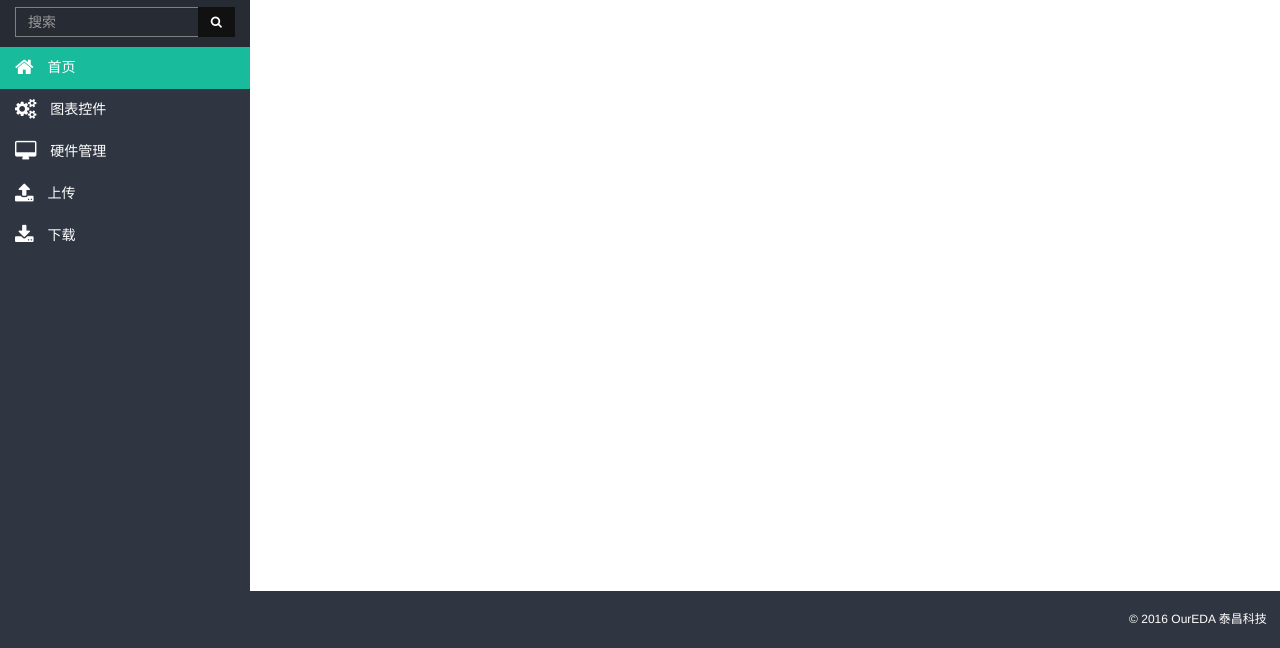
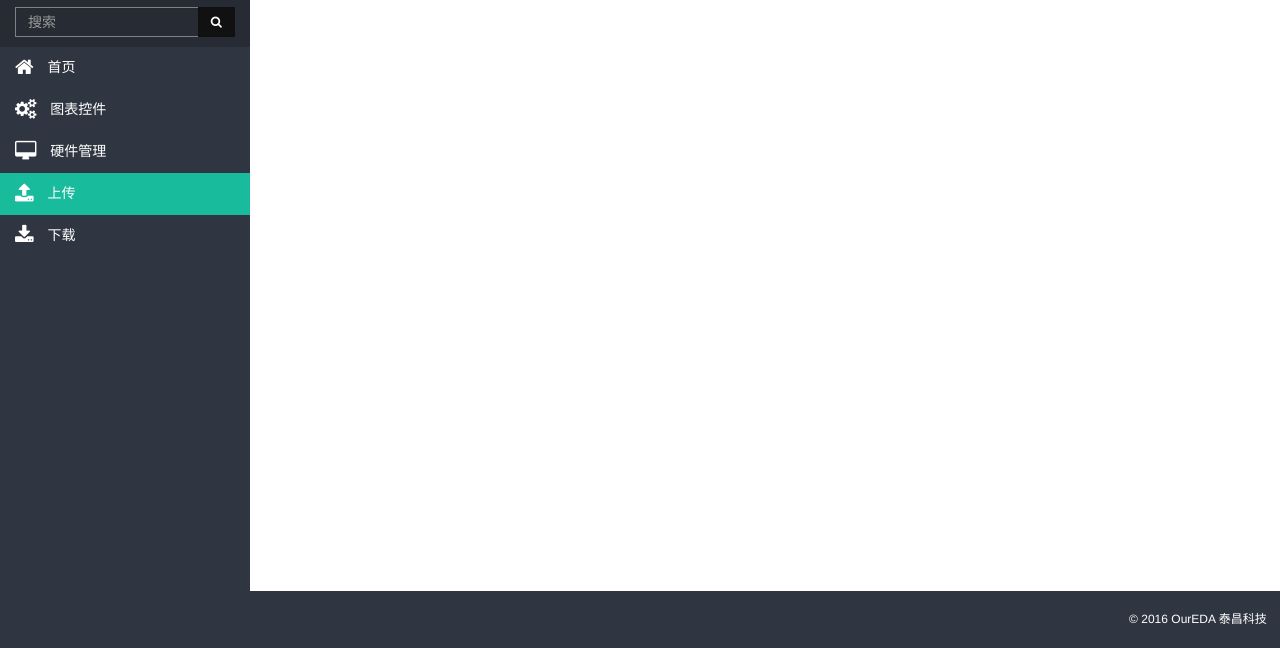
Before and after one commit to mrbian/Web-Template-Def, a website: page index.html in a window 1280 px wide. Shown: the part 152-800 px from the top of the page. Drawn offline with nearby package versions, Linux system fonts and the light colour scheme.

Commit message:
添加侧边栏高亮

```diff
--- a/index.html
+++ b/index.html
@@ -70,7 +70,7 @@
                     </span>
                 </div>
             </li>
-            <li class="active">
+            <li class="">
                 <a href="#">
                     <i class="fa fa-home"></i>
                      <span class="info">首页</span>
@@ -112,4 +112,6 @@
 </body>
 <script src="bower_components/jquery/dist/jquery.min.js"></script>
 <script src="bower_components/bootstrap/dist/js/bootstrap.min.js"></script>
+<script type="text/plain" id="num">3</script>
+<script src="js/index.js"></script>
 </html>
--- a/js/index.js
+++ b/js/index.js
@@ -1,3 +1,14 @@
 /**
  * Created by bian on 2016/4/25.
  */
+(function(){
+    var sidebar_num = $("#num").html();
+    var sidebar = $("#menu ul li");
+    sidebar = sidebar.splice(2,sidebar.length - 2);
+    for(var idx in sidebar){
+        if(idx === sidebar_num){
+            $(sidebar[idx]).addClass("active");
+            break;
+        }
+    }
+}());
```
